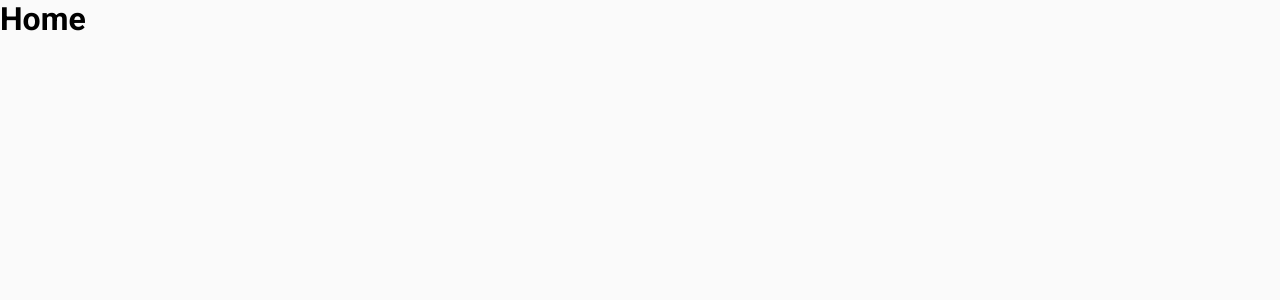
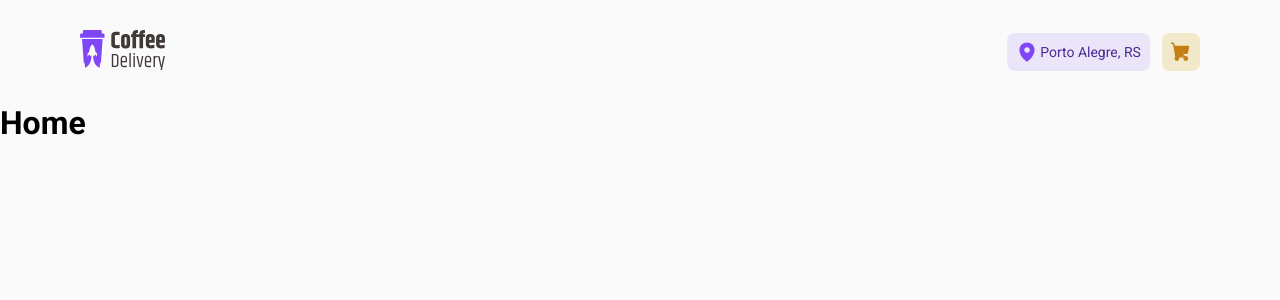
Before and after one commit to carlos-hr/coffee-delivery, a React (Create React App) app: page / in a window 1280 px wide. Shown: the top 300 px of the page. Built offline with nearby package versions, Linux system fonts and the light colour scheme.

Commit message:
feat: adding header

```diff
--- /dev/null
+++ b/src/components/Header/index.tsx
@@ -0,0 +1,31 @@
+import {
+  ButtonsContainer,
+  CartButton,
+  HeaderContainer,
+  LocationButton,
+} from "./styled";
+import logo from "../../assets/logo.svg";
+import mapPin from "../../assets/map-pin.svg";
+import { ShoppingCart } from "phosphor-react";
+import { Link } from "react-router-dom";
+
+const Header = () => {
+  return (
+    <HeaderContainer>
+      <Link to="/">
+        <img src={logo} alt="copo de café" />
+      </Link>
+      <ButtonsContainer>
+        <LocationButton>
+          <img src={mapPin} alt="pin de localização" />
+          Porto Alegre, RS
+        </LocationButton>
+        <CartButton>
+          <ShoppingCart size={22} />
+        </CartButton>
+      </ButtonsContainer>
+    </HeaderContainer>
+  );
+};
+
+export default Header;
--- /dev/null
+++ b/src/components/Header/styled.ts
@@ -0,0 +1,55 @@
+import styled from "styled-components";
+
+export const HeaderContainer = styled.header`
+  margin: auto;
+  height: 6.5rem;
+  width: 70rem;
+  display: flex;
+  justify-content: space-between;
+  align-items: center;
+`;
+
+export const ButtonsContainer = styled.div`
+  width: 12.0625rem;
+  display: flex;
+  gap: 0.75rem;
+`;
+
+export const BaseButton = styled.button`
+  height: 2.375rem;
+  border-radius: 8px;
+  border: 0;
+  line-height: 1.3;
+  font-size: 0.875rem;
+  display: flex;
+  align-items: center;
+`;
+
+export const LocationButton = styled(BaseButton)`
+  width: 8.9375rem;
+  background: ${(props) => props.theme.secondary_light};
+  color: ${(props) => props.theme.secondary_dark};
+  justify-content: space-around;
+  padding: 0 0.5rem;
+`;
+
+export const CartButton = styled(BaseButton)`
+  width: 2.375rem;
+  background: ${(props) => props.theme.primary_light};
+  color: ${(props) => props.theme.primary_dark};
+  justify-content: center;
+  cursor: pointer;
+  transition: all 0.2s;
+
+  svg path {
+    fill: ${(props) => props.theme.primary_dark};
+  }
+
+  svg circle {
+    fill: ${(props) => props.theme.primary_dark};
+  }
+
+  &:hover {
+    opacity: 0.8;
+  }
+`;
--- /dev/null
+++ b/src/components/index.tsx
@@ -0,0 +1 @@
+export { default as Header } from "./Header";
--- a/src/layout/index.tsx
+++ b/src/layout/index.tsx
@@ -1,8 +1,10 @@
 import { Outlet } from "react-router-dom";
+import { Header } from "../components";
 
 const Layout = () => {
   return (
     <div>
+      <Header />
       <Outlet />
     </div>
   );
```
Also changed, not shown: src/assets/logo.svg (added), src/assets/map-pin.svg (added).
